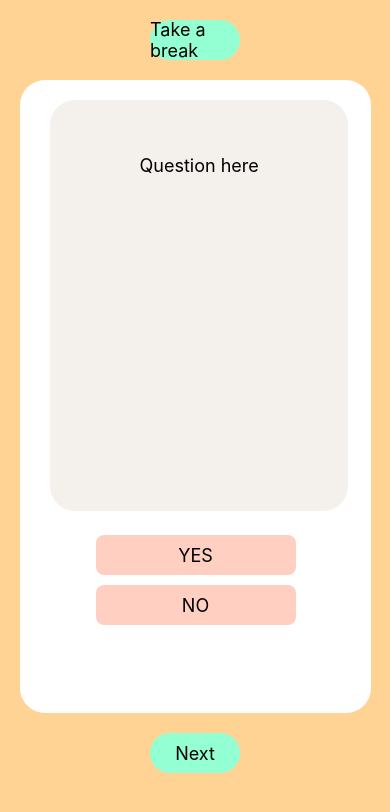
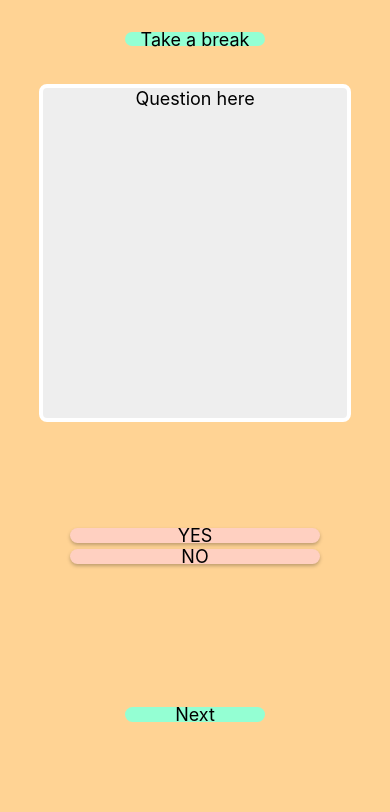
Before and after one commit to hiro111208/react-native-depression-monitor, a React Native app: screen / in a window 390 px wide. Shown: the top 812 px of the page. Built offline with nearby package versions, Linux system fonts and the light colour scheme.

Commit message:
Edit the layout of the therapy screen

```diff
--- a/App.js
+++ b/App.js
@@ -2,8 +2,10 @@ import { StatusBar } from 'expo-status-bar';
 import React from 'react';
 import TherapyScreen from './screens/TherapyScreen';
 
-export default function App() {
-  return (
-    <TherapyScreen/>
-  );
+export default class App extends React.Component {
+  render() {
+    return(
+      <TherapyScreen/>
+    )
+  }
 }
--- a/screens/TherapyScreen.js
+++ b/screens/TherapyScreen.js
@@ -1,133 +1,114 @@
-import React from "react";
-import {
-  StyleSheet,
-  SafeAreaView,
-  Text,
-  View,
-  TouchableOpacity,
-} from "react-native";
-import Constants from "expo-constants";
+import React from 'react';
+import { StatusBar, StyleSheet, Text, View, TouchableOpacity } from 'react-native';
+import Constants from 'expo-constants';
 
 const TherapyScreen = () => {
     return (
-    <SafeAreaView style={styles.container}>
+      <View style={styles.container}>
+
+        <View style={styles.top}>
           <TouchableOpacity>
-        <SafeAreaView style={styles.takebreak}>
+            <View style={styles.optbutton}>
                 <Text style={styles.text}>Take a break</Text>
-        </SafeAreaView>
+            </View>
           </TouchableOpacity>
-
-      <View style={styles.area}>
-        <View style={styles.inner_area}>
-          <Text style={styles.box_text}>Question here</Text>
         </View>
 
+        <View style={styles.center}>
+          <View style={styles.question}>
+            <Text style={styles.text}>Question here</Text>
+          </View>
+        </View>
+
+        <View style={styles.answers}>
           <TouchableOpacity>
-          <SafeAreaView style={styles.yes}>
+            <View style={styles.ansbutton}>
               <Text style={styles.text}>YES</Text>
-          </SafeAreaView>
+            </View>
           </TouchableOpacity>
 
           <TouchableOpacity>
-          <SafeAreaView style={styles.no}>
+            <View style={styles.ansbutton}>
               <Text style={styles.text}>NO</Text>
-          </SafeAreaView>
+            </View>
           </TouchableOpacity>
         </View>
 
+        <View style={styles.bottom}>
           <TouchableOpacity>
-        <SafeAreaView style={styles.next}>
+            <View style={styles.optbutton}>
               <Text style={styles.text}>Next</Text>
-        </SafeAreaView>
+            </View>
           </TouchableOpacity>
-    </SafeAreaView>
-  );
-};
+        </View>
+      </View>
+    )
+}
 
 const styles = StyleSheet.create({
   container: {
     marginTop: Constants.statusBarHeight,
     flex: 1,
-    backgroundColor: "#ffd394",
+    backgroundColor: '#ffd394'
   },
-
-  takebreak: {
-    marginVertical: 20,
-    marginHorizontal: 150,
-    height: 40,
-    backgroundColor: "#94ffd3",
-    justifyContent: "center",
-    alignItems: "center",
-    borderRadius: 50,
+  optbutton: {
+    height: '70%',
+    width: 140,
+    alignItems: 'center',
+    justifyContent: 'center',
+    backgroundColor: '#94ffd3',
+    borderRadius: 10,
   },
-
+  ansbutton: {
+    height: '75%',
+    width: 250,
+    alignItems: 'center',
+    justifyContent: 'center',
+    backgroundColor: '#ffd0c1',
+    borderRadius: 10,
+    shadowColor: "#000",
+    shadowOffset: {
+      width: 0,
+      height: 2,
+    },
+    shadowOpacity: 0.25,
+    shadowRadius: 3.84,
+    elevation: 5
+  },
   text: {
     color: "black",
     fontSize: 18,
   },
-
-  box_text: {
-    color: "black",
-    fontSize: 18,
-    marginVertical: 50,
+  top: {
+    height: '10%',
+    alignItems: 'center',
+    justifyContent: 'center',
   },
-
-  next: {
-    marginVertical: 20,
-    marginHorizontal: 150,
-    height: 40,
-    backgroundColor: "#94ffd3",
-    justifyContent: "center",
-    alignItems: "center",
-    borderRadius: 50,
+  center: {
+    height: '40%',
+    alignItems: 'center',
+    justifyContent: 'center'
   },
-
-  area: {
-    marginHorizontal: 20,
-    width: "90%",
-    height: "75%",
-    padding: 5,
-    backgroundColor: "#fff",
-    alignItems: "center",
-    borderRadius: 25,
+  question: {
+    width: '80%',
+    height: '100%',
+    alignItems: 'center',
+    borderRadius: 8,
+    borderWidth: 4,
+    borderColor: '#fff',
+    backgroundColor: '#eee'
   },
-
-  inner_area: {
-    marginHorizontal: 50,
-    width: "85%",
-    height: "65%",
-    padding: 5,
-    backgroundColor: "#f4f0eb",
-    alignItems: "center",
-    borderRadius: 25,
-    position: "absolute",
-    left: -20,
-    top: 20,
+  answers: {
+    height: '30%',
+    alignItems: 'center',
+    justifyContent: 'center',
+    padding: 70,
   },
-
-  yes: {
-    width: 200,
-    height: 40,
-    backgroundColor: "#ffd0c1",
-    justifyContent: "center",
-    alignItems: "center",
-    borderRadius: 8,
-    position: "absolute",
-    right: -100,
-    top: 450,
-  },
-
-  no: {
-    width: 200,
-    height: 40,
-    backgroundColor: "#ffd0c1",
-    justifyContent: "center",
-    alignItems: "center",
-    borderRadius: 8,
-    position: "absolute",
-    right: -100,
-    top: 500,
-  },
-});
+  bottom: {
+    height: '10%',
+    alignItems: 'center',
+    justifyContent: 'center'
+  }
+})
 
 export default TherapyScreen;
```
Lines whose indentation alone changed are shown as unchanged.
